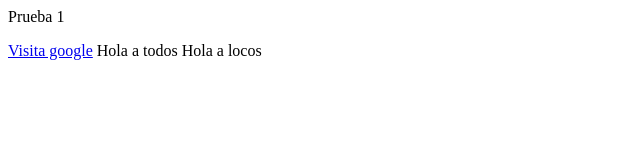
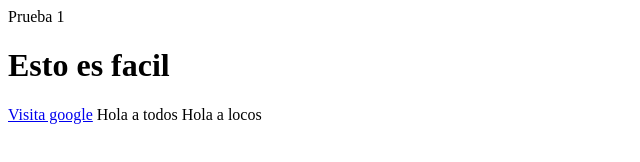
Before and after one commit to CDROBAYOM/nuevastec, a plain HTML site: page index.html in a window 1280 px wide. Shown: the whole page, without its empty margins (0-640 px from the left). Drawn offline with Linux system fonts and the light colour scheme.

Commit message:
prueba
como hacer commit

```diff
--- a/index.html
+++ b/index.html
@@ -5,7 +5,7 @@
 <body>
 <p> Prueba 1</p>
 </body>
-
+	<h1>Esto es facil</h1>
 	<a href="https://google.com">Visita google</a>
 	<p1>Hola a todos</p1>
 
```
